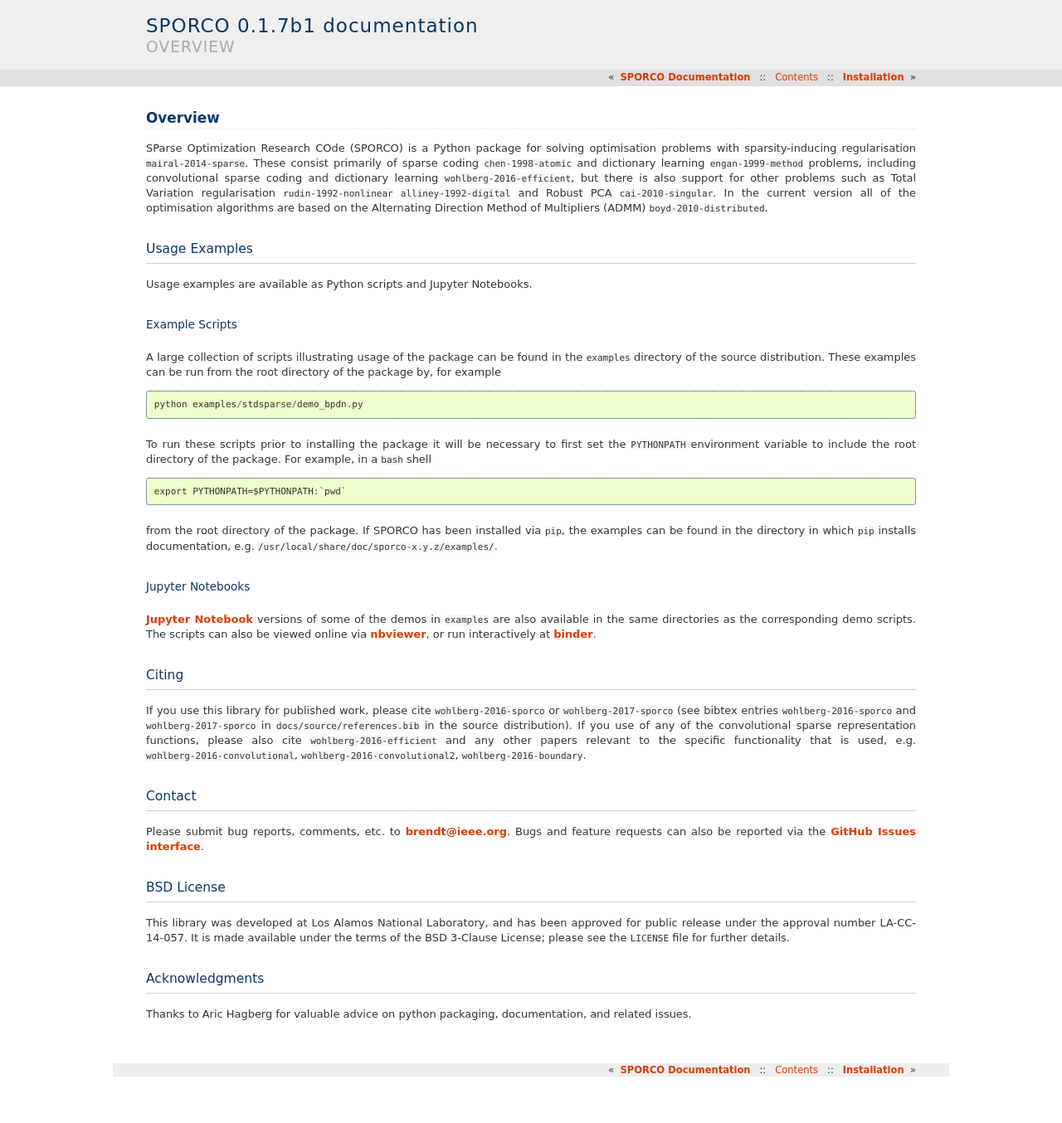
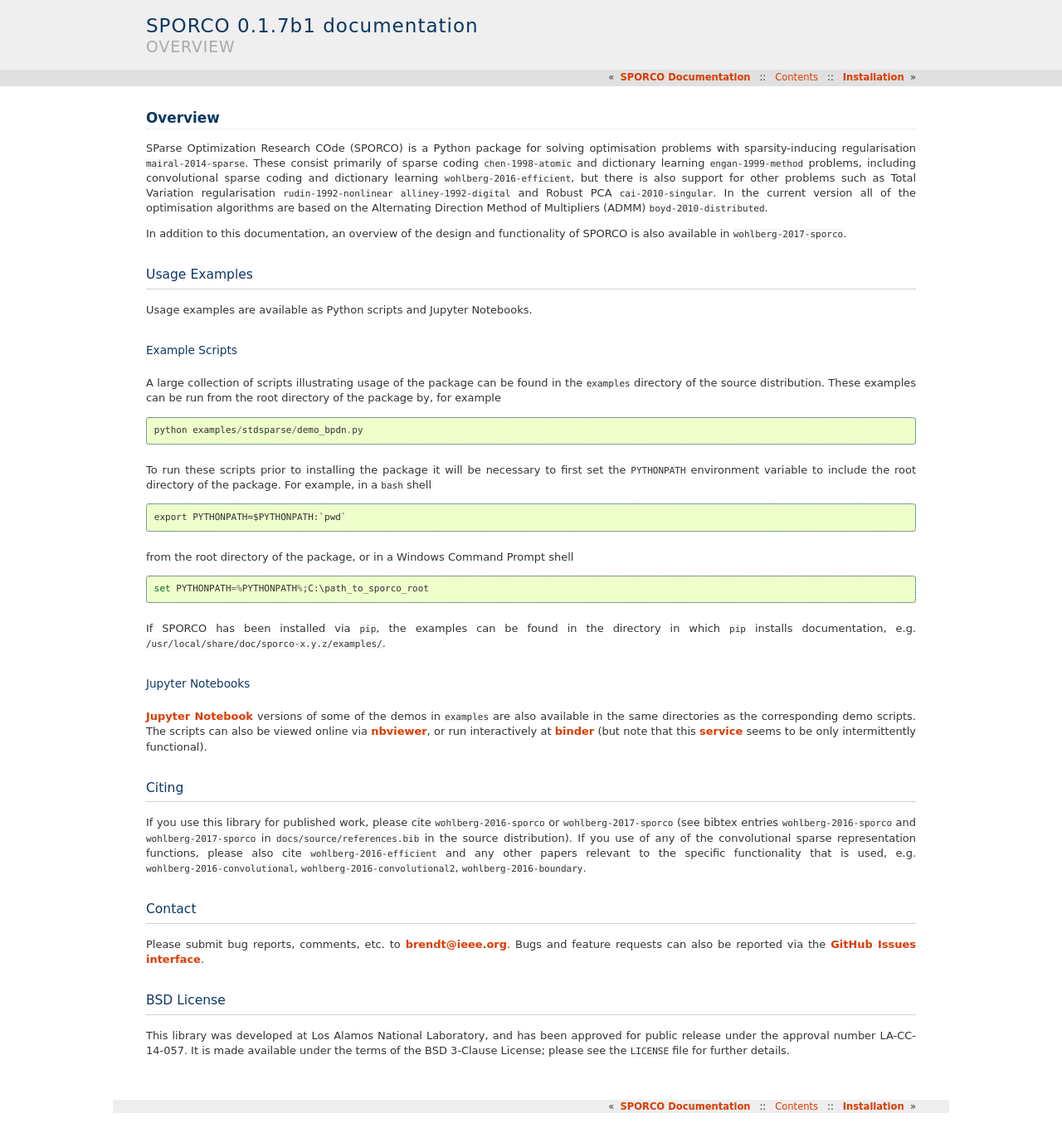
Before and after one commit to bwohlberg/sporco, a Sphinx documentation site: the page built from docs/source/overview.rst, in a window 1280 px wide. Shown: the whole page at 83% size. Built offline with Sphinx 7.4.7, drawn with Linux system fonts in a browser that asks for light colours; pages that are not in the unit, such as notebooks, are missing from menus; cross-references to code outside the pages are shown as plain code; before the commit the page ends 1310 px from its top, so only the background shows below that.

Commit message:
Added prerequisite installation instructions for Mac OS and Windows

```diff
--- a/CHANGES.rst
+++ b/CHANGES.rst
@@ -10,6 +10,7 @@ Version 0.1.7   (Not yet released)
   Variation regularization terms
 - Fixed bug in object initialisation timing
 - Changed problematic image URLs in bin/sporco_get_images
+- Added installation instructions for Mac OS and Windows
 
 
 
--- a/docs/source/conf.py
+++ b/docs/source/conf.py
@@ -44,7 +44,8 @@ extensions = [
     'sphinx.ext.autosummary',
     'sphinx.ext.intersphinx',
     'sphinxcontrib.bibtex',
-    'sphinx.ext.inheritance_diagram'
+    'sphinx.ext.inheritance_diagram',
+    'sphinx_tabs.tabs'
 ]
 
 # generate autosummary pages
--- a/docs/source/overview.rst
+++ b/docs/source/overview.rst
@@ -1,18 +1,10 @@
 Overview
 ========
 
-SParse Optimization Research COde (SPORCO) is a Python package for
-solving optimisation problems with sparsity-inducing regularisation
-:cite:`mairal-2014-sparse`. These consist primarily of sparse coding
-:cite:`chen-1998-atomic` and dictionary learning
-:cite:`engan-1999-method` problems, including convolutional sparse
-coding and dictionary learning :cite:`wohlberg-2016-efficient`, but
-there is also support for other problems such as Total Variation
-regularisation :cite:`rudin-1992-nonlinear`
-:cite:`alliney-1992-digital` and Robust PCA
-:cite:`cai-2010-singular`. In the current version all of the
-optimisation algorithms are based on the Alternating Direction Method
-of Multipliers (ADMM) :cite:`boyd-2010-distributed`.
+SParse Optimization Research COde (SPORCO) is a Python package for solving optimisation problems with sparsity-inducing regularisation :cite:`mairal-2014-sparse`. These consist primarily of sparse coding :cite:`chen-1998-atomic` and dictionary learning :cite:`engan-1999-method` problems, including convolutional sparse coding and dictionary learning :cite:`wohlberg-2016-efficient`, but there is also support for other problems such as Total Variation regularisation :cite:`rudin-1992-nonlinear` :cite:`alliney-1992-digital` and Robust PCA :cite:`cai-2010-singular`. In the current version all of the optimisation algorithms are based on the Alternating Direction Method of Multipliers (ADMM) :cite:`boyd-2010-distributed`.
+
+
+In addition to this documentation, an overview of the design and functionality of SPORCO is also available in :cite:`wohlberg-2017-sporco`.
 
 
 .. _usage-section:
@@ -28,78 +20,50 @@ Usage examples are available as Python scripts and Jupyter Notebooks.
 Example Scripts
 ^^^^^^^^^^^^^^^
 
-A large collection of scripts illustrating usage of the package can be
-found in the ``examples`` directory of the source distribution. These
-examples can be run from the root directory of the package by, for
-example
+A large collection of scripts illustrating usage of the package can be found in the ``examples`` directory of the source distribution. These examples can be run from the root directory of the package by, for example
 
 ::
 
    python examples/stdsparse/demo_bpdn.py
 
 
-To run these scripts prior to installing the package it will be
-necessary to first set the ``PYTHONPATH`` environment variable to
-include the root directory of the package. For example, in a ``bash``
-shell
+To run these scripts prior to installing the package it will be necessary to first set the ``PYTHONPATH`` environment variable to include the root directory of the package. For example, in a ``bash`` shell
 
 ::
 
    export PYTHONPATH=$PYTHONPATH:`pwd`
 
+from the root directory of the package, or in a Windows Command Prompt shell
 
-from the root directory of the package. If SPORCO has been installed
-via ``pip``, the examples can be found in the directory in which ``pip``
-installs documentation, e.g. ``/usr/local/share/doc/sporco-x.y.z/examples/``.
+::
+
+   set PYTHONPATH=%PYTHONPATH%;C:\path_to_sporco_root
+
+If SPORCO has been installed via ``pip``, the examples can be found in the directory in which ``pip`` installs documentation, e.g. ``/usr/local/share/doc/sporco-x.y.z/examples/``.
 
 
 Jupyter Notebooks
 ^^^^^^^^^^^^^^^^^
 
-`Jupyter Notebook <http://jupyter.org/>`_ versions of some of the
-demos in ``examples`` are also available in the same directories as
-the corresponding demo scripts. The scripts can also be viewed online
-via `nbviewer <https://nbviewer.jupyter.org/github/bwohlberg/sporco/blob/master/index.ipynb>`_,
-or run interactively at `binder <http://mybinder.org/repo/bwohlberg/sporco>`_.
+`Jupyter Notebook <http://jupyter.org/>`_ versions of some of the demos in ``examples`` are also available in the same directories as the corresponding demo scripts. The scripts can also be viewed online via `nbviewer <https://nbviewer.jupyter.org/github/bwohlberg/sporco/blob/master/index.ipynb>`_, or run interactively at `binder <http://mybinder.org/repo/bwohlberg/sporco>`_ (but note that this `service <http://mybinder.org/status>`_ seems to be only intermittently functional).
 
 
 
 Citing
 ------
 
-If you use this library for published work, please cite
-:cite:`wohlberg-2016-sporco` or :cite:`wohlberg-2017-sporco` (see
-bibtex entries ``wohlberg-2016-sporco`` and ``wohlberg-2017-sporco``
-in ``docs/source/references.bib`` in the source distribution). If you
-use of any of the convolutional sparse representation functions,
-please also cite :cite:`wohlberg-2016-efficient` and any other papers
-relevant to the specific functionality that is used, e.g.
-:cite:`wohlberg-2016-convolutional`, :cite:`wohlberg-2016-convolutional2`,
-:cite:`wohlberg-2016-boundary`.
+If you use this library for published work, please cite :cite:`wohlberg-2016-sporco` or :cite:`wohlberg-2017-sporco` (see bibtex entries ``wohlberg-2016-sporco`` and ``wohlberg-2017-sporco`` in ``docs/source/references.bib`` in the source distribution). If you use of any of the convolutional sparse representation functions, please also cite :cite:`wohlberg-2016-efficient` and any other papers relevant to the specific functionality that is used, e.g.  :cite:`wohlberg-2016-convolutional`, :cite:`wohlberg-2016-convolutional2`, :cite:`wohlberg-2016-boundary`.
 
 
 
 Contact
 -------
 
-Please submit bug reports, comments, etc. to brendt@ieee.org. Bugs and
-feature requests can also be reported via the
-`GitHub Issues interface <https://github.com/bwohlberg/sporco/issues>`_.
+Please submit bug reports, comments, etc. to brendt@ieee.org. Bugs and feature requests can also be reported via the `GitHub Issues interface <https://github.com/bwohlberg/sporco/issues>`_.
 
 
 
 BSD License
 -----------
 
-This library was developed at Los Alamos National Laboratory, and has
-been approved for public release under the approval number
-LA-CC-14-057. It is made available under the terms of the BSD 3-Clause
-License; please see the ``LICENSE`` file for further details.
-
-
-
-Acknowledgments
----------------
-
-Thanks to Aric Hagberg for valuable advice on python packaging,
-documentation, and related issues.
+This library was developed at Los Alamos National Laboratory, and has been approved for public release under the approval number LA-CC-14-057. It is made available under the terms of the BSD 3-Clause License; please see the ``LICENSE`` file for further details.
```
Also changed, not shown: docs/source/install.rst (+132 -30 lines).
